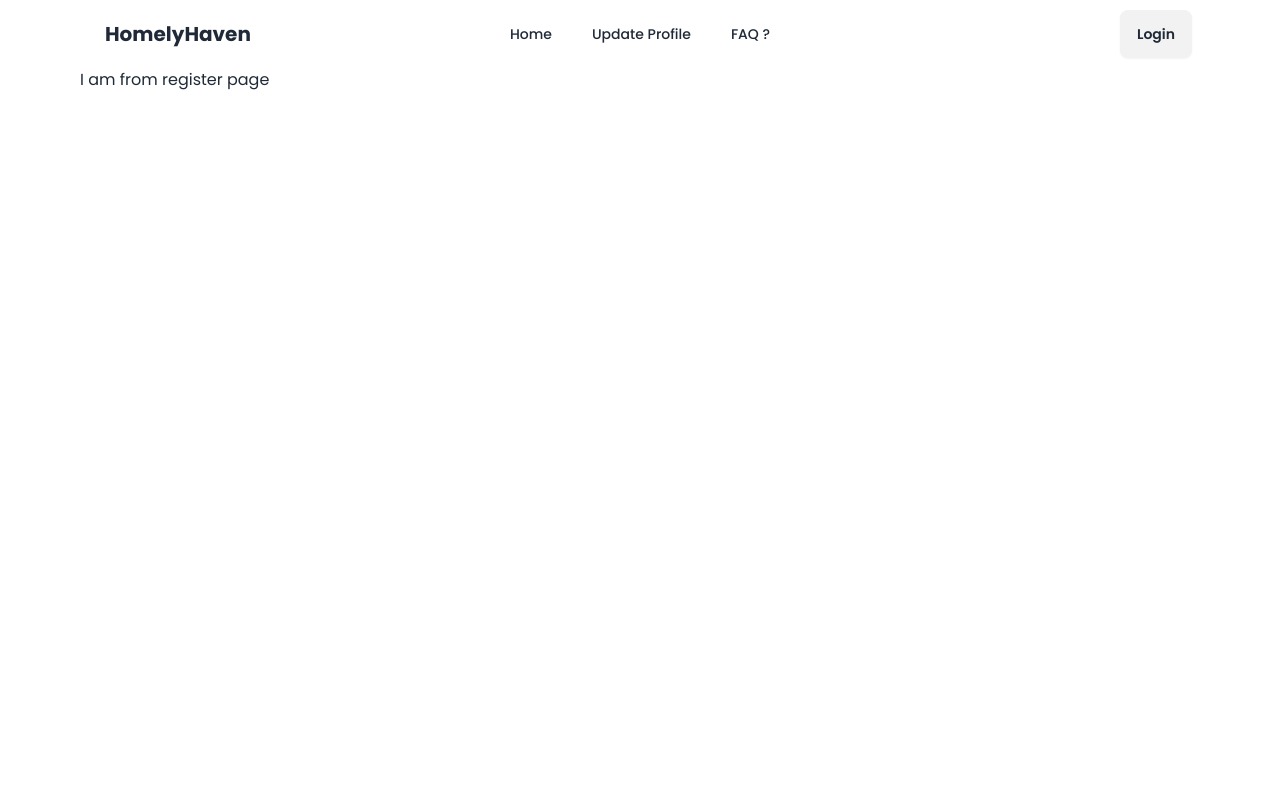
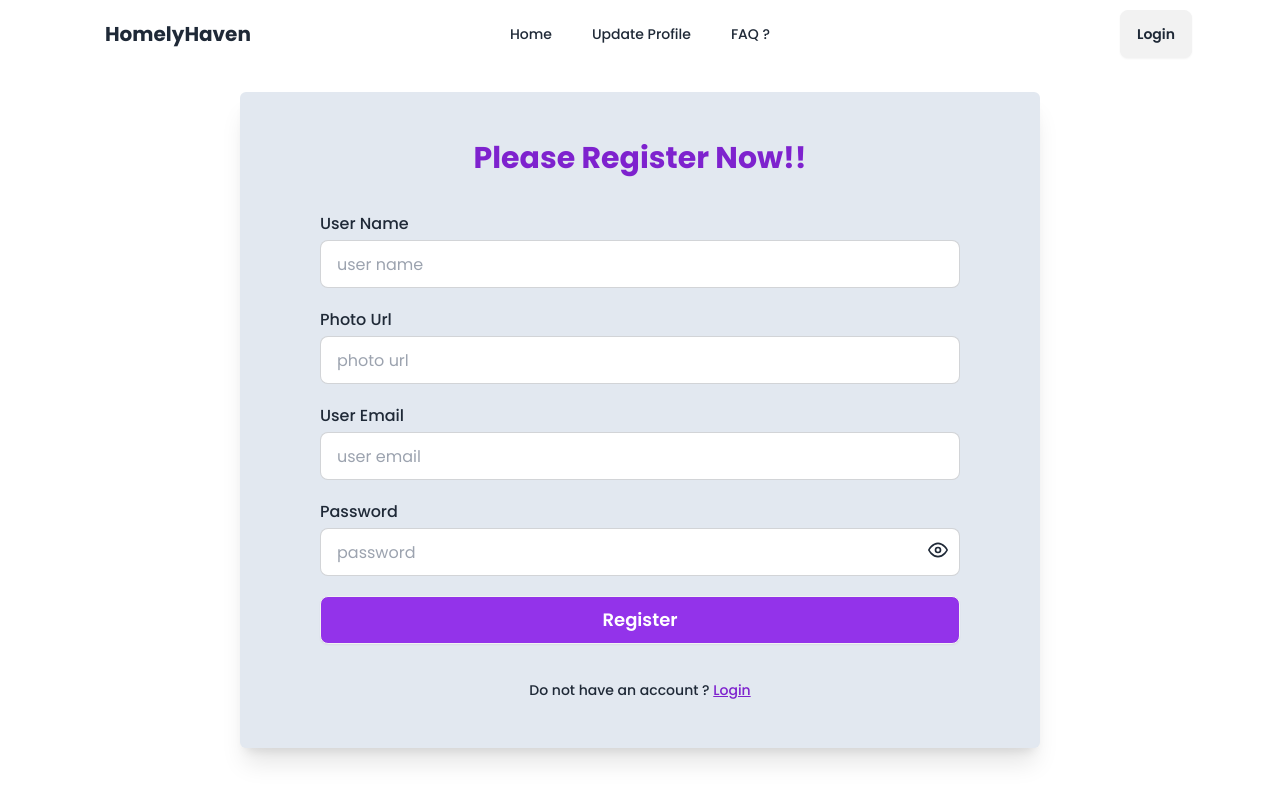
Before and after one commit to tofayeLL/Homely-Haven-9, a React (Vite) app: page /register in a window 1280 px wide. Built offline with nearby package versions, Linux system fonts and the light colour scheme.

Commit message:
added register section

```diff
--- a/src/pages/ErrorPage/ErrorPage.jsx
+++ b/src/pages/ErrorPage/ErrorPage.jsx
@@ -4,11 +4,25 @@ import { Link } from "react-router-dom";
 const ErrorPage = () => {
     return (
         <div>
-            <div className="flex flex-col justify-center items-center h-[100vh] lg:space-y-6 space-y-3">
+            {/*   <div className="flex flex-col justify-center items-center h-[100vh] lg:space-y-6 space-y-3">
                 <h1 className="lg:text-5xl md:text-3xl text-xl font-semibold">404</h1>
                 <h2 className="lg:text-5xl md:text-3xl text-xl font-semibold">Page Not Found</h2>
-                <Link to={'/'}><button className="btn bg-green-300">Go Home</button></Link>
-            </div>
+                <Link to={'/'}><button className="btn bg-slate-300 font-semibold">Go Home</button></Link>
+            </div> */}
+
+
+            <section className="flex items-center h-full p-16 dark:bg-gray-50 dark:text-gray-800">
+                <div className="container flex flex-col items-center justify-center px-5 mx-auto my-8">
+                    <div className="max-w-md text-center">
+                        <h2 className="mb-8 font-extrabold text-9xl dark:text-gray-400">
+                            <span className="sr-only">Error</span>404
+                        </h2>
+                        <p className="text-2xl font-semibold md:text-3xl">Sorry, we could not find this page.</p>
+                        <p className="mt-4 mb-8 dark:text-gray-600">But dont worry, you can find plenty of other things on our homepage.</p>
+                        <Link to={'/'} rel="noopener noreferrer" href="#" className="px-8 py-3 font-semibold rounded  "><button className="btn bg-violet-600 text-white">Back to homepage</button> </Link>
+                    </div>
+                </div>
+            </section>
 
         </div>
     );
--- a/src/pages/Login/Login.jsx
+++ b/src/pages/Login/Login.jsx
@@ -1,4 +1,5 @@
 import { useState } from "react";
+import { FaGithub, FaGoogle } from "react-icons/fa";
 import { FiEye } from "react-icons/fi";
 import { FiEyeOff } from "react-icons/fi";
 import { Link } from "react-router-dom";
@@ -28,17 +29,17 @@ const Login = () => {
                 </div>
 
 
-                <form onSubmit={handleLogin} className="lg:w-[80%] mx-auto space-y-8  rounded-lg ">
+                <form onSubmit={handleLogin} className="lg:w-[80%] mx-auto space-y-5  rounded-lg ">
 
                     <div>
-                        <p className="mb-1 font-medium">Your Email:</p>
-                        <input type="email" name="email" placeholder="your email" className="input input-bordered w-full" required />
+                        <p className="mb-1 font-medium">User Email</p>
+                        <input type="email" name="email" placeholder="user email" className="input input-bordered w-full" required />
                     </div>
 
                     <div >
-                        <p className="mb-1 font-medium">Your Password:</p>
+                        <p className="mb-1 font-medium"> Password</p>
                         <div className="relative">
-                            <input type={showPass ? 'text' : 'password'} name="password" placeholder="your password" className="input input-bordered w-full" required />
+                            <input type={showPass ? 'text' : 'password'} name="password" placeholder="password" className="input input-bordered w-full" required />
 
                             <span onClick={() => setShowPass(!showPass)} className="absolute top-3 right-3">{showPass ? <FiEyeOff className="text-xl" ></FiEyeOff> : <FiEye className="text-xl"></FiEye>}</span>
 
@@ -50,11 +51,25 @@ const Login = () => {
                         <button className="btn text-white text-lg w-full bg-purple-600" type="submit">Login</button>
                     </div>
 
+                    <div className="flex flex-col w-full border-opacity-50 ">
+
+                        <div className="divider">Login with social accounts</div>
+
+                    </div>
+
 
                 </form>
+                <div className="text-center lg:space-x-3 md:space-x-2">
+                    <Link><button className="btn bg-purple-600 text-white"><FaGoogle className="text-xl" ></FaGoogle> Login with Google</button></Link>
+                    <Link><button className="btn bg-purple-600 text-white"><FaGithub className="text-xl"></FaGithub>   Login with Github</button></Link>
+                </div>
+
+
                 <div className="text-center ">
-                    <p className="font-semibold mt-6">Dont have an account ? <Link to={'/register'} className="text-red-500">Register</Link></p>
+                    <p className="font-medium mt-6 text-sm">Do not have an account ?   <Link to={'/register'} className="btn-active text-purple-700 btn-link">Register</Link></p>
                 </div>
+
+
 
 
             </div>
--- a/src/pages/Register/Register.jsx
+++ b/src/pages/Register/Register.jsx
@@ -1,10 +1,80 @@
+import { useState } from "react";
+import { FiEye } from "react-icons/fi";
+import { FiEyeOff } from "react-icons/fi";
+import { Link } from "react-router-dom";
+
+const Register = () => {
+
+    const [showPass, setShowPass] = useState(false);
 
 
-const Register = () => {
+
+
+    const handleLogin = (e) => {
+        e.preventDefault()
+        console.log('click register')
+    }
+
+
+
     return (
-        <div>
-            <h1>I am from register page</h1>
+        <div className="flex flex-col justify-center items-center">
+            <div className="flex flex-col justify-center  lg:w-[100vh] mx-auto space-y-3 my-6 bg-slate-200 shadow-xl lg:px-0 px-5  lg:py-12 py-6 rounded-md">
 
+
+
+                <div className=" mx-auto text-purple-700">
+                    <h1 className="text-3xl font-bold mb-6">Please Register Now!!</h1>
+                </div>
+
+
+                <form onSubmit={handleLogin} className="lg:w-[80%] mx-auto space-y-5  rounded-lg ">
+
+                    <div >
+                        <p className="mb-1 font-medium">User Name</p>
+                        <input type="text" name="name" placeholder="user name" className="input input-bordered w-full" />
+                    </div>
+
+                    <div >
+                        <p className="mb-1 font-medium">Photo Url</p>
+                        <input type="text" name="photo" placeholder="photo url" className="input input-bordered w-full" />
+                    </div>
+
+                    <div>
+                        <p className="mb-1 font-medium">User Email</p>
+                        <input type="email" name="email" placeholder="user email" className="input input-bordered w-full" required />
+                    </div>
+
+                    <div >
+                        <p className="mb-1 font-medium"> Password</p>
+                        <div className="relative">
+                            <input type={showPass ? 'text' : 'password'} name="password" placeholder="password" className="input input-bordered w-full" required />
+
+                            <span onClick={() => setShowPass(!showPass)} className="absolute top-3 right-3">{showPass ? <FiEyeOff className="text-xl" ></FiEyeOff> : <FiEye className="text-xl"></FiEye>}</span>
+
+                        </div>
+                    </div>
+
+
+                    <div>
+                        <button className="btn text-white text-lg w-full bg-purple-600" type="submit">Register</button>
+                    </div>
+
+
+
+
+                </form>
+
+
+
+                <div className="text-center ">
+                    <p className="font-medium mt-6 text-sm">Do not have an account ?   <Link to={'/login'} className="btn-active text-purple-700 btn-link">Login</Link></p>
+                </div>
+
+
+
+
+            </div>
         </div>
     );
 };
```
